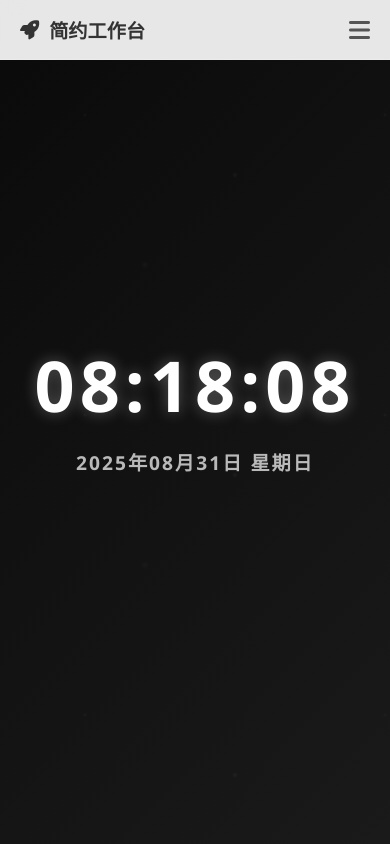
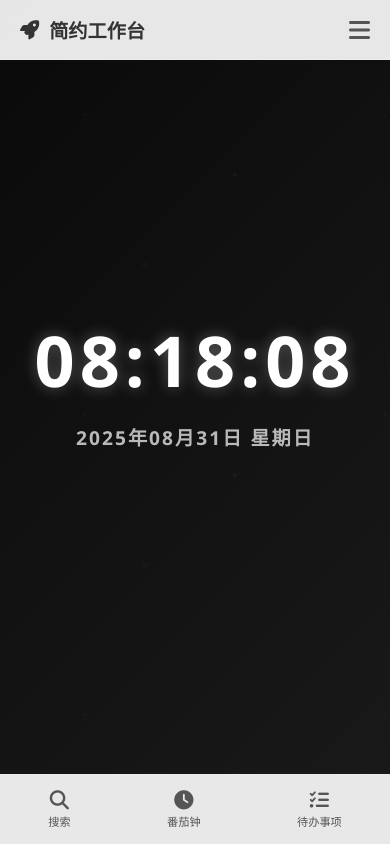
Before and after one commit to Aster1379/workspace, a plain HTML site: page index.html in a window 390 px wide. Drawn offline with Linux system fonts and the light colour scheme.

Commit message:
Update index.html

```diff
--- a/index.html
+++ b/index.html
@@ -2,9 +2,10 @@
 <html lang="zh-CN">
 <head>
     <meta charset="UTF-8">
+    <meta name="viewport" content="width=device-width, initial-scale=1.0">
     <title>简约工作台</title>
     <link rel="stylesheet" href="https://cdnjs.cloudflare.com/ajax/libs/font-awesome/6.4.0/css/all.min.css">
-	<link rel="shortcut icon" href="favicon.ico">
+    <link rel="shortcut icon" href="favicon.ico">
     <style>
         * {
             margin: 0;
@@ -149,10 +150,11 @@
             max-width: 1200px;
             margin: 0 auto;
             padding: 20px;
-            height: 100vh;
+            min-height: 100vh;
             display: flex;
             flex-direction: column;
             padding-top: 80px;
+            padding-bottom: 70px; /* 为底部导航栏留出空间 */
         }
 
         /* 主时钟区域 - 占据大部分屏幕 */
@@ -398,7 +400,7 @@
             opacity: 0.7;
         }
 
-        /* 功能边栏 */
+        /* 功能边栏 - 桌面端 */
         .sidebar {
             position: fixed;
             top: 50%;
@@ -447,6 +449,51 @@
             font-size: 0.8rem;
         }
 
+        /* 底部导航栏 - 移动端 */
+        .bottom-nav {
+            display: none;
+            position: fixed;
+            bottom: 0;
+            left: 0;
+            right: 0;
+            background: rgba(255, 255, 255, 0.9);
+            backdrop-filter: blur(10px);
+            border-top: 1px solid rgba(255, 255, 255, 0.2);
+            padding: 10px 0;
+            z-index: 1000;
+        }
+
+        .nav-items {
+            display: flex;
+            justify-content: space-around;
+            list-style: none;
+        }
+
+        .nav-item-bottom {
+            display: flex;
+            flex-direction: column;
+            align-items: center;
+            color: #555;
+            cursor: pointer;
+            padding: 5px 10px;
+            border-radius: 8px;
+            transition: all 0.3s;
+        }
+
+        .nav-item-bottom:hover {
+            background: rgba(255, 255, 255, 0.6);
+            color: #000;
+        }
+
+        .nav-item-bottom i {
+            font-size: 1.2rem;
+            margin-bottom: 4px;
+        }
+
+        .nav-item-bottom span {
+            font-size: 0.7rem;
+        }
+
         /* 响应式设计 */
         @media (max-width: 768px) {
             .clock {
@@ -486,6 +533,15 @@
                 width: 95%;
                 padding: 20px 15px;
             }
+
+            /* 隐藏桌面侧边栏，显示底部导航 */
+            .sidebar {
+                display: none;
+            }
+
+            .bottom-nav {
+                display: block;
+            }
         }
 
         @media (max-width: 480px) {
@@ -496,28 +552,6 @@
 
             .date {
                 font-size: 1.2rem; /* 小屏幕日期字体大小 */
-            }
-
-            .sidebar {
-                bottom: 0;
-                top: auto;
-                right: 0;
-                left: 0;
-                flex-direction: row;
-                justify-content: space-around;
-                border-radius: 15px 15px 0 0;
-                border: 1px solid rgba(255, 255, 255, 0.3);
-                border-bottom: none;
-                transform: translateY(100%);
-                padding: 10px 5px;
-            }
-
-            .sidebar:hover {
-                transform: translateY(0);
-            }
-
-            .sidebar-item:hover {
-                transform: translateY(-5px);
             }
 
             .nav-brand {
@@ -566,7 +600,7 @@
         </div>
     </nav>
 
-    <!-- 功能边栏 -->
+    <!-- 功能边栏 - 桌面端 -->
     <div class="sidebar">
         <div class="sidebar-item" onclick="showPanel('search-panel')">
             <i class="fas fa-search"></i>
@@ -580,6 +614,24 @@
             <i class="fas fa-tasks"></i>
             <span>待办事项</span>
         </div>
+    </div>
+
+    <!-- 底部导航栏 - 移动端 -->
+    <div class="bottom-nav">
+        <ul class="nav-items">
+            <li class="nav-item-bottom" onclick="showPanel('search-panel')">
+                <i class="fas fa-search"></i>
+                <span>搜索</span>
+            </li>
+            <li class="nav-item-bottom" onclick="showPanel('pomodoro-panel')">
+                <i class="fas fa-clock"></i>
+                <span>番茄钟</span>
+            </li>
+            <li class="nav-item-bottom" onclick="showPanel('todo-panel')">
+                <i class="fas fa-tasks"></i>
+                <span>待办事项</span>
+            </li>
+        </ul>
     </div>
 
     <!-- 搜索面板 -->
@@ -705,7 +757,9 @@
         document.addEventListener('click', (e) => {
             const panels = document.querySelectorAll('.panel.active');
             panels.forEach(panel => {
-                if (!panel.contains(e.target) && !e.target.closest('.sidebar-item')) {
+                if (!panel.contains(e.target) &&
+                    !e.target.closest('.sidebar-item') &&
+                    !e.target.closest('.nav-item-bottom')) {
                     panel.classList.remove('active');
                 }
             });
@@ -809,6 +863,9 @@
                 todos[index].completed = !todos[index].completed;
                 localStorage.setItem('todos', JSON.stringify(todos));
                 loadTodos();
+
+                // 阻止事件冒泡，防止面板关闭
+                event.stopPropagation();
             }
         }
 
@@ -818,6 +875,9 @@
                 todos.splice(index, 1);
                 localStorage.setItem('todos', JSON.stringify(todos));
                 loadTodos();
+
+                // 阻止事件冒泡，防止面板关闭
+                event.stopPropagation();
             }
         }
 
@@ -854,5 +914,4 @@
         });
     </script>
 </body>
-
 </html>
```
